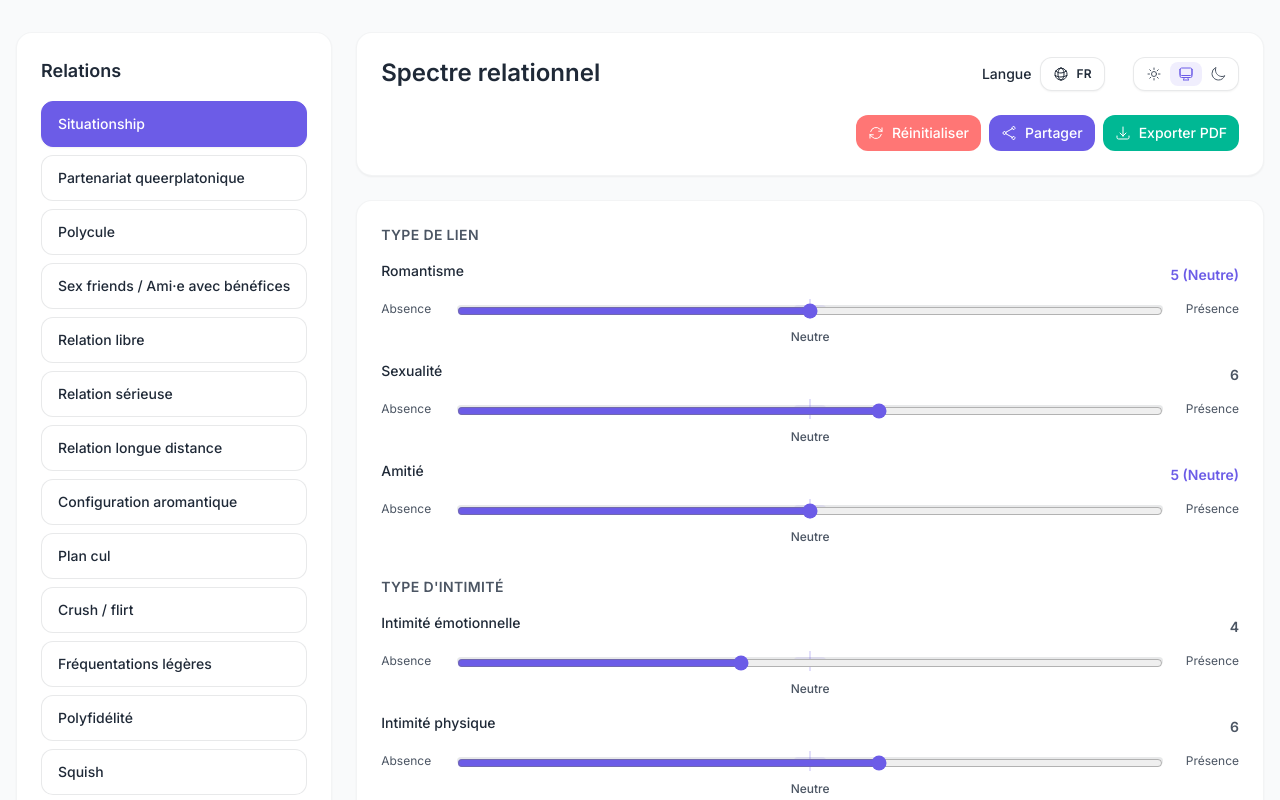
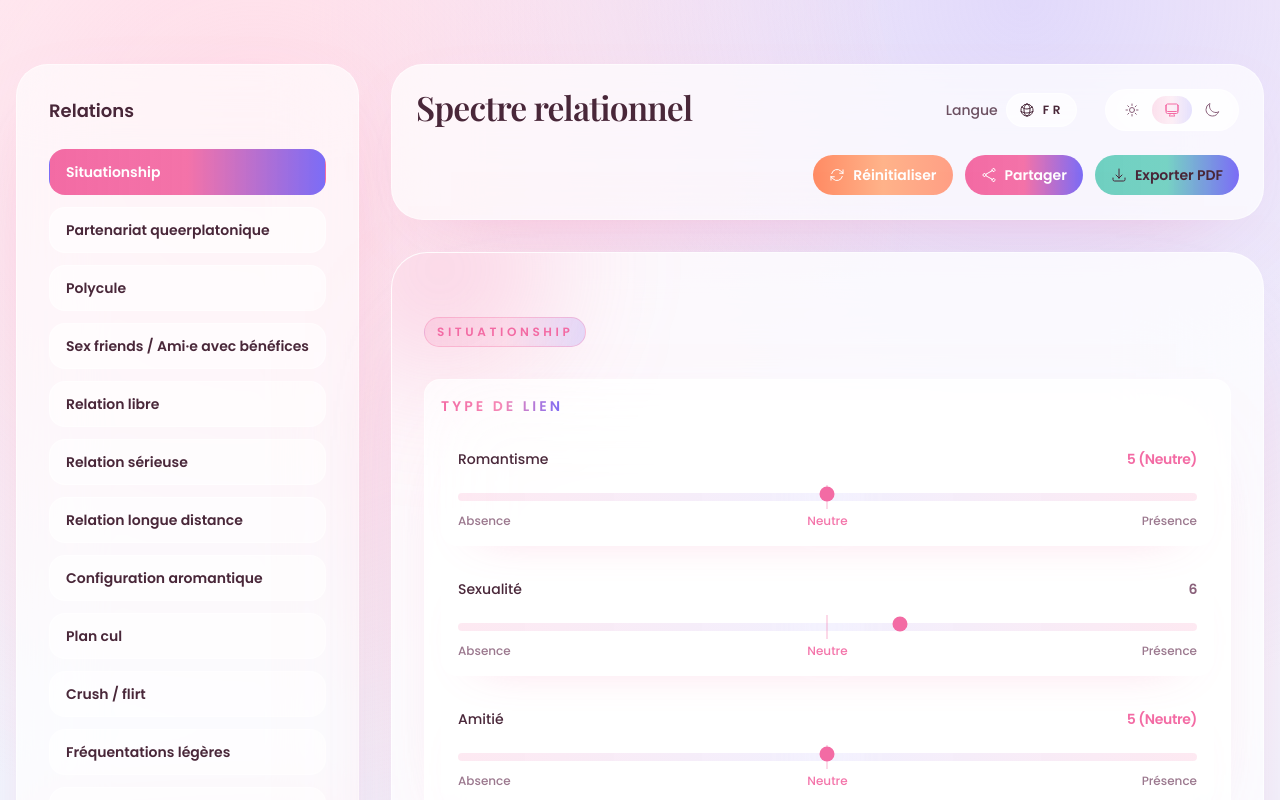
Before and after one commit to aliceout/Relationship-spectrum, a React (Vite) app: page / in a window 1280 px wide. Both pictures are taken after a click on the button "Situationship". Shown: the top 800 px of the page. Built offline with nearby package versions, Linux system fonts and the light colour scheme.

Commit message:
Nouveau theme

```diff
--- a/src/App.jsx
+++ b/src/App.jsx
@@ -336,9 +336,9 @@ function App() {
   };
 
   return (
-    <div className="min-h-screen bg-bg text-ink">
-      <div className="mx-auto flex min-h-screen max-w-7xl flex-col gap-6 px-4 py-8 lg:flex-row">
-        <aside className="hidden shrink-0 lg:block rounded-2xl border border-ink/5 bg-bg-card p-6 shadow-sm sticky top-8 space-y-4">
+    <div className="min-h-screen text-ink transition-colors duration-300 ease-out">
+      <div className="mx-auto flex min-h-screen max-w-7xl flex-col gap-8 px-4 py-10 lg:flex-row lg:py-16">
+        <aside className="sticky top-12 hidden shrink-0 space-y-6 rounded-[32px] border border-white/50 bg-white/[0.65] p-8 shadow-[0_30px_90px_-50px_rgba(243,107,164,0.6)] backdrop-blur-2xl transition lg:block dark:border-white/10 dark:bg-white/[0.07] dark:shadow-[0_30px_90px_-55px_rgba(123,108,246,0.55)]">
           <h2 className="mb-4 text-lg font-semibold text-ink">{t.relations}</h2>
           <SidebarButtons
             presets={presets}
@@ -350,10 +350,10 @@ function App() {
           />
         </aside>
 
-        <main className="flex-1 space-y-6 pb-10">
-          <section className="flex flex-col md:flex-row items-start justify-between  rounded-2xl border border-ink/5 bg-bg-card p-6 shadow-sm gap-3 md:gap-0">
+        <main className="flex-1 space-y-8 pb-14">
+          <section className="flex flex-col items-start justify-between gap-6 rounded-[32px] border border-white/50 bg-white/[0.7] p-6 shadow-[0_25px_80px_-50px_rgba(243,107,164,0.6)] backdrop-blur-2xl transition md:flex-row dark:border-white/10 dark:bg-white/[0.08] dark:shadow-[0_25px_80px_-55px_rgba(123,108,246,0.55)]">
             <div className="flex flex-col gap-3 sm:flex-row sm:items-baseline sm:justify-between">
-              <h1 className="text-2xl font-semibold text-ink">{t.appTitle}</h1>
+              <h1 className="font-display text-3xl font-semibold tracking-tight text-ink md:text-[2.1rem]">{t.appTitle}</h1>
             </div>
             <Toolbar
               lang={lang}
@@ -384,10 +384,10 @@ function App() {
 
           {status && (
             <div
-              className={`rounded-2xl border px-4 py-3 text-sm font-medium shadow-sm ${
+              className={`rounded-2xl border px-4 py-3 text-sm font-semibold shadow-[0_18px_45px_-38px_rgba(243,107,164,0.65)] backdrop-blur-md ${
                 status.type === "error"
-                  ? "border-warn/40 bg-warn/10 text-warn"
-                  : "border-accent/40 bg-accent/10 text-accent"
+                  ? "border-warn/40 bg-warn/15 text-warn"
+                  : "border-glow/40 bg-glow/15 text-ink"
               }`}
             >
               {status.message}
@@ -403,16 +403,16 @@ function App() {
           aria-modal="true"
         >
           <div
-            className="absolute inset-0 bg-ink/40"
+            className="absolute inset-0 bg-ink/30 backdrop-blur-sm"
             onClick={() => setIsMenuOpen(false)}
           />
-          <aside className="relative ml-auto flex h-full w-72 flex-col gap-4 bg-bg-card p-6 shadow-xl">
+          <aside className="relative ml-auto flex h-full w-72 flex-col gap-4 rounded-l-[32px] border border-white/15 bg-white/[0.8] p-6 shadow-[0_30px_80px_-60px_rgba(243,107,164,0.55)] backdrop-blur-2xl dark:border-white/10 dark:bg-white/[0.08] dark:shadow-[0_30px_90px_-60px_rgba(123,108,246,0.6)]">
             <div className="flex items-center justify-between">
               <h2 className="text-lg font-semibold text-ink">{t.relations}</h2>
               <button
                 type="button"
                 onClick={() => setIsMenuOpen(false)}
-                className="inline-flex h-9 w-9 items-center justify-center rounded-xl border border-ink/10 text-ink hover:text-brand focus-visible:outline focus-visible:outline-2 focus-visible:outline-offset-2 focus-visible:outline-brand"
+                className="inline-flex h-9 w-9 items-center justify-center rounded-full border border-white/50 bg-white/[0.8] text-ink transition hover:bg-brand/10 hover:text-brand focus-visible:outline focus-visible:outline-2 focus-visible:outline-offset-2 focus-visible:outline-brand dark:border-white/10 dark:bg-white/[0.1] dark:hover:bg-white/[0.15]"
                 aria-label={t.close}
               >
                 <XMarkIcon className="h-5 w-5" aria-hidden="true" />
--- a/src/components/PresetBadge.jsx
+++ b/src/components/PresetBadge.jsx
@@ -1,11 +1,11 @@
 const PresetBadge = ({ label, variant = "default" }) => {
   const styles =
     variant === "custom"
-      ? "bg-warn/10 text-warn border border-warn/30"
-      : "bg-brand/10 text-brand border border-brand/20"
+      ? "border border-warn/40 bg-warn/20 text-warn shadow-[0_10px_30px_-20px_rgba(255,139,100,0.6)]"
+      : "border border-brand/30 bg-gradient-to-r from-brand/15 via-brand/10 to-accent/20 text-brand shadow-[0_10px_30px_-18px_rgba(243,107,164,0.55)]"
 
   return (
-    <span className={`inline-flex items-center gap-2 rounded-full px-3 py-1 text-xs font-medium ${styles}`}>
+    <span className={`inline-flex items-center gap-2 rounded-full px-3 py-1.5 text-xs font-semibold uppercase tracking-[0.3em] ${styles}`}>
       {label}
     </span>
   )
--- a/src/components/SidebarButtons.jsx
+++ b/src/components/SidebarButtons.jsx
@@ -7,10 +7,17 @@ const SidebarButtons = ({
   isAnimating
 }) => {
   return (
-    <nav className="flex flex-col gap-2">
+    <nav className="flex flex-col gap-3">
       {presets.map((preset) => {
         const label = lang === "fr" ? preset.label_fr : preset.label_en
         const isActive = selectedId === preset.id
+
+        const baseStyles =
+          "w-full rounded-2xl px-4 py-3 text-left text-sm font-semibold transition duration-200 focus-visible:outline focus-visible:outline-2 focus-visible:outline-offset-2 focus-visible:outline-brand"
+        const activeStyles =
+          "border border-transparent bg-gradient-to-r from-brand via-brand/95 to-accent text-white shadow-[0_25px_55px_-30px_rgba(243,107,164,0.65)]"
+        const inactiveStyles =
+          "border border-white/50 bg-white/[0.6] text-ink shadow-[0_20px_55px_-38px_rgba(243,107,164,0.45)] hover:border-brand/40 hover:bg-white/[0.8] hover:shadow-[0_25px_65px_-35px_rgba(243,107,164,0.55)] dark:border-white/10 dark:bg-white/[0.06] dark:text-ink dark:hover:bg-white/[0.12]"
 
         return (
           <button
@@ -18,18 +25,14 @@ const SidebarButtons = ({
             type="button"
             onClick={() => onSelect(preset)}
             disabled={isAnimating}
-            className={`w-full rounded-xl border px-4 py-3 text-left text-sm font-medium transition focus-visible:outline focus-visible:outline-2 focus-visible:outline-offset-2 ${
-              isActive
-                ? "border-brand bg-brand text-white shadow-sm"
-                : "border-ink/10 bg-bg-card text-ink hover:border-brand/40 hover:bg-brand/10"
-            } ${isAnimating ? "opacity-70" : ""}`}
+            className={`${baseStyles} ${isActive ? activeStyles : inactiveStyles} ${isAnimating ? "opacity-70" : ""}`}
           >
             {label}
           </button>
         )
       })}
       {presets.length === 0 && (
-        <p className="rounded-xl border border-dashed border-ink/10 bg-bg-card px-4 py-3 text-sm text-ink-secondary">
+        <p className="rounded-2xl border border-dashed border-white/40 bg-white/[0.5] px-4 py-3 text-sm text-ink-secondary shadow-[0_20px_60px_-50px_rgba(243,107,164,0.4)] backdrop-blur-md dark:border-white/15 dark:bg-white/[0.04]">
           {translations.loadError}
         </p>
       )}
--- a/src/components/SliderRow.jsx
+++ b/src/components/SliderRow.jsx
@@ -25,34 +25,33 @@ const SliderRow = ({
   const neutralId = neutralLabel ? `${name}-neutral` : undefined
 
   return (
-    <div className="md:space-y-2">
-      <div className="flex items-center justify-between">
-        <label htmlFor={name} className="text-sm font-medium text-ink md:pb-2">
+    <div className="group space-y-3 rounded-2xl border border-transparent px-3 py-3 shadow-[0_20px_50px_-40px_rgba(243,107,164,0.45)] transition duration-200 hover:border-brand/40 hover:bg-white/[0.8] hover:shadow-[0_28px_65px_-40px_rgba(243,107,164,0.6)] dark:hover:bg-white/[0.08] md:space-y-4 md:px-4 md:py-4">
+      <div className="flex items-center justify-between gap-4">
+        <label htmlFor={name} className="text-sm font-medium text-ink">
           {label}
         </label>
         <span
-          className={`text-sm font-semibold min-w-[3.5rem] text-right ${
+          className={`min-w-[3.5rem] text-right text-sm font-semibold tracking-tight ${
             isNeutral ? "text-brand" : "text-ink-secondary"
           }`}
         >
           {displayValue}
         </span>
       </div>
-      <div className="flex items-center gap-3">
-        <span className="w-16 text-xs text-ink-secondary">{minLabel}</span>
-        <div className="relative flex-1">
+      <div className="space-y-3 md:space-y-1">
+        <div className="relative">
           <div
             aria-hidden="true"
-            className="pointer-events-none absolute inset-x-0 top-1/2 z-0 h-2 -translate-y-1/2 rounded-full bg-ink/10"
+            className="pointer-events-none absolute inset-x-0 top-1/2 z-0 h-2 -translate-y-1/2 rounded-full bg-gradient-to-r from-brand/15 via-accent/10 to-brand/15 dark:from-white/20 dark:via-white/10 dark:to-white/20"
           />
           <div
             aria-hidden="true"
-            className="pointer-events-none absolute top-1/2 z-10 h-2 w-8 -translate-y-1/2 -translate-x-1/2 transform rounded-full bg-brand/10"
+            className="pointer-events-none absolute top-1/2 z-10 h-8 w-8 -translate-y-1/2 -translate-x-1/2 rounded-full bg-white/[0.6] blur-xl transition duration-300 dark:bg-white/[0.15]"
             style={{ left: `${neutralPercent}%` }}
           />
           <div
             aria-hidden="true"
-            className="pointer-events-none absolute top-1/2 z-10 h-5 w-px -translate-y-1/2 -translate-x-1/2 transform bg-brand/40"
+            className="pointer-events-none absolute top-1/2 z-10 h-6 w-px -translate-y-1/2 -translate-x-1/2 bg-brand/50 dark:bg-white/[0.4]"
             style={{ left: `${neutralPercent}%` }}
           />
           <input
@@ -64,18 +63,21 @@ const SliderRow = ({
             value={value}
             onChange={handleChange}
             aria-describedby={neutralId}
-            className="relative z-20 flex-1 h-2 w-full cursor-pointer rounded-lg bg-transparent accent-brand focus:outline-none focus-visible:outline-none"
+            className="relative z-20 w-full cursor-pointer appearance-none rounded-full bg-transparent accent-brand focus-visible:outline-none"
           />
         </div>
-        <span className="w-16 text-right text-xs text-ink-secondary">{maxLabel}</span>
+        <div className="grid grid-cols-3 items-center gap-2 text-[11px] font-medium text-ink-secondary/85 md:text-xs">
+          <span className="text-left">{minLabel}</span>
+          {neutralLabel ? (
+            <span id={neutralId} className="text-center text-brand">
+              {neutralLabel}
+            </span>
+          ) : (
+            <span />
+          )}
+          <span className="text-right">{maxLabel}</span>
+        </div>
       </div>
-      {neutralLabel && (
-        <div className="flex justify-center">
-          <span id={neutralId} className="text-xs font-medium text-ink-secondary">
-            {neutralLabel}
-          </span>
-        </div>
-      )}
     </div>
   )
 }
--- a/src/components/SlidersPanel.jsx
+++ b/src/components/SlidersPanel.jsx
@@ -15,18 +15,40 @@ const SlidersPanel = forwardRef(({
 }, ref) => {
   const neutralPoint = scale.min + (scale.max - scale.min) / 2
   const neutralLabel = labels?.neutral ?? (lang === "fr" ? "Neutre" : "Neutral")
+  const showBadge = Boolean(presetLabel) || isCustom
 
   return (
     <section
       ref={ref}
-      className="flex flex-col rounded-2xl border border-ink/5 bg-bg-card p-6 shadow-sm space-y-4 md:space-y-8"
+      className="relative flex flex-col overflow-hidden rounded-[36px] border border-white/50 bg-white/[0.75] p-4 shadow-[0_40px_120px_-60px_rgba(243,107,164,0.6)] backdrop-blur-3xl transition md:p-8 space-y-5 md:space-y-8 dark:border-white/10 dark:bg-white/[0.08] dark:shadow-[0_45px_120px_-70px_rgba(123,108,246,0.6)]"
     >
+      <span aria-hidden className="pointer-events-none absolute -left-16 -top-24 h-56 w-56 rounded-full bg-brand/25 blur-3xl" />
+      <span aria-hidden className="pointer-events-none absolute -bottom-24 right-[-40px] h-64 w-64 rounded-full bg-accent/20 blur-3xl" />
+
+      <header className="flex flex-col gap-3 sm:flex-row sm:items-center sm:justify-between">
+        {showBadge && (
+          <PresetBadge
+            label={
+              isCustom
+                ? translations.customPreset ?? (lang === "fr" ? "Personnalis\u00E9" : "Custom")
+                : presetLabel
+            }
+            variant={isCustom ? "custom" : "default"}
+          />
+        )}
+      </header>
+
       {dimensionGroups.map((group) => (
-        <div key={group.id} className="md:space-y-4 flex flex-col space-y-3">
-          <h3 className="text-sm font-semibold uppercase tracking-wide text-ink-secondary">
-            {translations.groupLabels?.[group.labelKey] ?? group.labelKey}
+        <div
+          key={group.id}
+          className="relative flex flex-col gap-4 rounded-2xl border border-white/45 bg-white/[0.65] p-4 shadow-[0_30px_80px_-55px_rgba(243,107,164,0.55)] backdrop-blur-2xl dark:border-white/10 dark:bg-white/[0.07] dark:shadow-[0_35px_90px_-60px_rgba(123,108,246,0.55)]"
+        >
+          <h3 className="text-sm font-semibold uppercase tracking-[0.22em] text-ink-secondary/70">
+            <span className="bg-gradient-to-r from-brand via-brand/80 to-accent bg-clip-text text-transparent">
+              {translations.groupLabels?.[group.labelKey] ?? group.labelKey}
+            </span>
           </h3>
-          <div className="space-y-1 md:space-y-4">
+          <div className="space-y-3 md:space-y-4">
             {group.dimensions.map((key) => (
               <SliderRow
                 key={key}
--- a/src/components/ThemeToggle.jsx
+++ b/src/components/ThemeToggle.jsx
@@ -34,15 +34,15 @@ const ThemeToggle = ({ value, resolvedTheme, onChange, translations }) => {
 
   const indicatorStyle = {
     transform: `translateX(${currentIndex * 100}%)`,
-    width: "calc((100% - 0.5rem) / 3)"
+    width: "calc((100% - 0.75rem) / 3)"
   }
 
   return (
-    <div className="relative inline-flex overflow-hidden rounded-xl border border-ink/10 bg-bg-card p-1 shadow-sm">
+    <div className="relative inline-flex overflow-hidden rounded-full border border-white/60 bg-white/[0.7] p-1.5 shadow-[0_15px_45px_-30px_rgba(243,107,164,0.5)] backdrop-blur-xl dark:border-white/10 dark:bg-white/[0.08]">
       <span className="sr-only">{translations.theme ?? "Theme"}</span>
       <span
         aria-hidden="true"
-        className="pointer-events-none absolute inset-y-1 left-1 rounded-lg bg-brand/10 transition-transform duration-200 ease-out"
+        className="pointer-events-none absolute inset-y-1.5 left-1.5 rounded-full bg-gradient-to-r from-brand/20 via-brand/10 to-accent/20 transition-transform duration-200 ease-out"
         style={indicatorStyle}
       />
       {options.map((option) => {
@@ -57,7 +57,7 @@ const ThemeToggle = ({ value, resolvedTheme, onChange, translations }) => {
                 onChange(option.value)
               }
             }}
-            className={`relative z-10 inline-flex flex-1 items-center justify-center rounded-lg px-2 py-1 text-xs font-semibold transition focus-visible:outline focus-visible:outline-2 focus-visible:outline-offset-2 focus-visible:outline-brand ${
+            className={`relative z-10 inline-flex flex-1 items-center justify-center rounded-full px-3 py-1.5 text-xs font-semibold transition focus-visible:outline focus-visible:outline-2 focus-visible:outline-offset-2 focus-visible:outline-brand ${
               isActive ? "text-brand" : "text-ink-secondary hover:text-ink"
             }`}
             aria-pressed={isActive}
--- a/src/components/Toolbar.jsx
+++ b/src/components/Toolbar.jsx
@@ -2,13 +2,15 @@ import { Bars3Icon, XMarkIcon, ArrowPathIcon, ShareIcon, ArrowDownTrayIcon, Glob
 import ThemeToggle from "./ThemeToggle"
 
 const ToolbarButton = ({ icon: Icon, label, onClick, variant = "primary" }) => {
-  const base = "inline-flex items-center gap-2 rounded-xl px-3 py-2 text-sm font-medium transition focus-visible:outline focus-visible:outline-2 focus-visible:outline-offset-2"
+  const base =
+    "inline-flex items-center gap-2 rounded-full px-4 py-2.5 text-sm font-semibold shadow-[0_18px_45px_-35px_rgba(243,107,164,0.55)] transition duration-200 focus-visible:outline focus-visible:outline-2 focus-visible:outline-offset-2 focus-visible:outline-brand hover:-translate-y-0.5"
+
   const styles =
     variant === "accent"
-      ? "bg-accent text-white hover:bg-accent/90 focus-visible:outline-accent"
+      ? "bg-gradient-to-r from-glow via-glow/95 to-accent text-ink"
       : variant === "warn"
-      ? "bg-warn text-white hover:bg-warn/90 focus-visible:outline-warn"
-      : "bg-brand text-white hover:bg-brand/90 focus-visible:outline-brand"
+      ? "bg-gradient-to-r from-warn via-[#FFB38A] to-[#FF9F85] text-white"
+      : "bg-gradient-to-r from-brand via-brand/95 to-accent text-white"
 
   return (
     <button type="button" onClick={onClick} className={`${base} ${styles}`}>
@@ -32,25 +34,22 @@ const Toolbar = ({
   onThemeChange
 }) => {
   return (
-    <div className="flex flex-col justify-start gap-3 md:gap-6 items-center">
-      <div className="flex flex-row items-center justify-between md:justify-end md:gap-7 gap-4 w-full">
-        <div className="flex gap-2 items-center">
-          <span className="hidden text-sm font-medium text-ink lg:inline">
+    <div className="flex flex-col items-center justify-start gap-4 md:gap-6">
+      <div className="flex w-full flex-row items-center justify-between gap-4 md:justify-end md:gap-7">
+        <div className="flex items-center gap-2">
+          <span className="hidden text-sm font-medium text-ink/80 lg:inline">
             {translations.language}
           </span>
           <button
             type="button"
             onClick={onToggleLang}
-            className="inline-flex items-center gap-2 rounded-xl border border-ink/10 bg-bg-card px-3 py-2 text-xs font-semibold uppercase tracking-wide text-ink shadow-sm hover:border-brand/40 hover:text-brand focus-visible:outline focus-visible:outline-2 focus-visible:outline-offset-2 focus-visible:outline-brand"
+            className="inline-flex items-center gap-2 rounded-full border border-white/60 bg-white/[0.7] px-3 py-2 text-xs font-semibold uppercase tracking-[0.3em] text-ink shadow-[0_18px_50px_-35px_rgba(243,107,164,0.5)] transition hover:border-brand/40 hover:text-brand focus-visible:outline focus-visible:outline-2 focus-visible:outline-offset-2 focus-visible:outline-brand dark:border-white/10 dark:bg-white/[0.08]"
           >
             <GlobeAltIcon className="h-4 w-4" aria-hidden="true" />
             {lang}
           </button>
         </div>
         <div className="inline-flex items-center gap-2">
-          <span className="text-sm font-medium text-ink hidden">
-            {translations.theme}
-          </span>
           <ThemeToggle
             value={theme}
             resolvedTheme={resolvedTheme}
@@ -61,7 +60,7 @@ const Toolbar = ({
         <button
           type="button"
           onClick={() => onToggleMenu(!isMenuOpen)}
-          className="inline-flex h-10 w-10 items-center justify-center rounded-xl border border-ink/10 bg-bg-card text-ink shadow-sm hover:border-brand/40 hover:text-brand focus-visible:outline focus-visible:outline-2 focus-visible:outline-offset-2 focus-visible:outline-brand lg:hidden"
+          className="inline-flex h-10 w-10 items-center justify-center rounded-full border border-white/60 bg-white/[0.7] text-ink shadow-[0_15px_40px_-30px_rgba(243,107,164,0.45)] transition hover:border-brand/40 hover:text-brand focus-visible:outline focus-visible:outline-2 focus-visible:outline-offset-2 focus-visible:outline-brand dark:border-white/10 dark:bg-white/[0.08] dark:hover:bg-white/[0.12] lg:hidden"
           aria-label={isMenuOpen ? translations.close : translations.menu}
         >
           {isMenuOpen ? (
@@ -72,7 +71,7 @@ const Toolbar = ({
         </button>
       </div>
 
-      <div className="flex flex-wrap items-center gap-2">
+      <div className="flex flex-wrap items-center justify-center gap-3">
         <ToolbarButton
           icon={ArrowPathIcon}
           label={translations.reset}
--- a/src/index.css
+++ b/src/index.css
@@ -1,23 +1,40 @@
+@import url("https://fonts.googleapis.com/css2?family=Playfair+Display:wght@600;700&family=Poppins:wght@400;500;600;700&display=swap");
+
 @tailwind base;
 @tailwind components;
 @tailwind utilities;
 
 :root {
-  --color-bg: 249 250 251;
-  --color-bg-card: 255 255 255;
-  --color-ink: 31 41 55;
-  --color-ink-secondary: 75 85 99;
+  --color-bg: 255 245 248;
+  --color-bg-card: 255 252 250;
+  --color-ink: 73 39 57;
+  --color-ink-secondary: 137 96 122;
   color-scheme: light;
 }
 
 .dark {
-  --color-bg: 17 24 39;
-  --color-bg-card: 30 41 59;
-  --color-ink: 226 232 240;
-  --color-ink-secondary: 148 163 184;
+  --color-bg: 20 14 31;
+  --color-bg-card: 36 21 52;
+  --color-ink: 244 230 250;
+  --color-ink-secondary: 205 173 226;
   color-scheme: dark;
 }
 
 body {
-  @apply bg-bg font-sans text-ink;
+  @apply font-sans text-ink;
+  background-color: rgb(var(--color-bg) / 1);
+  background-image:
+    radial-gradient(circle at 20% 20%, rgba(255, 201, 220, 0.6), transparent 55%),
+    radial-gradient(circle at 80% 0%, rgba(189, 184, 255, 0.45), transparent 55%),
+    linear-gradient(180deg, rgba(255, 245, 248, 1) 0%, rgba(240, 247, 255, 1) 100%);
+  background-attachment: fixed;
+  transition: background-color 300ms ease, color 300ms ease, background-image 300ms ease;
+  min-height: 100vh;
 }
+
+.dark body {
+  background-image:
+    radial-gradient(circle at 15% 15%, rgba(243, 107, 164, 0.2), transparent 50%),
+    radial-gradient(circle at 85% 10%, rgba(123, 108, 246, 0.25), transparent 55%),
+    linear-gradient(180deg, rgba(22, 12, 33, 1) 0%, rgba(10, 16, 31, 1) 100%);
+}
```
Also changed, not shown: tailwind.config.js (+7 -4 lines).
